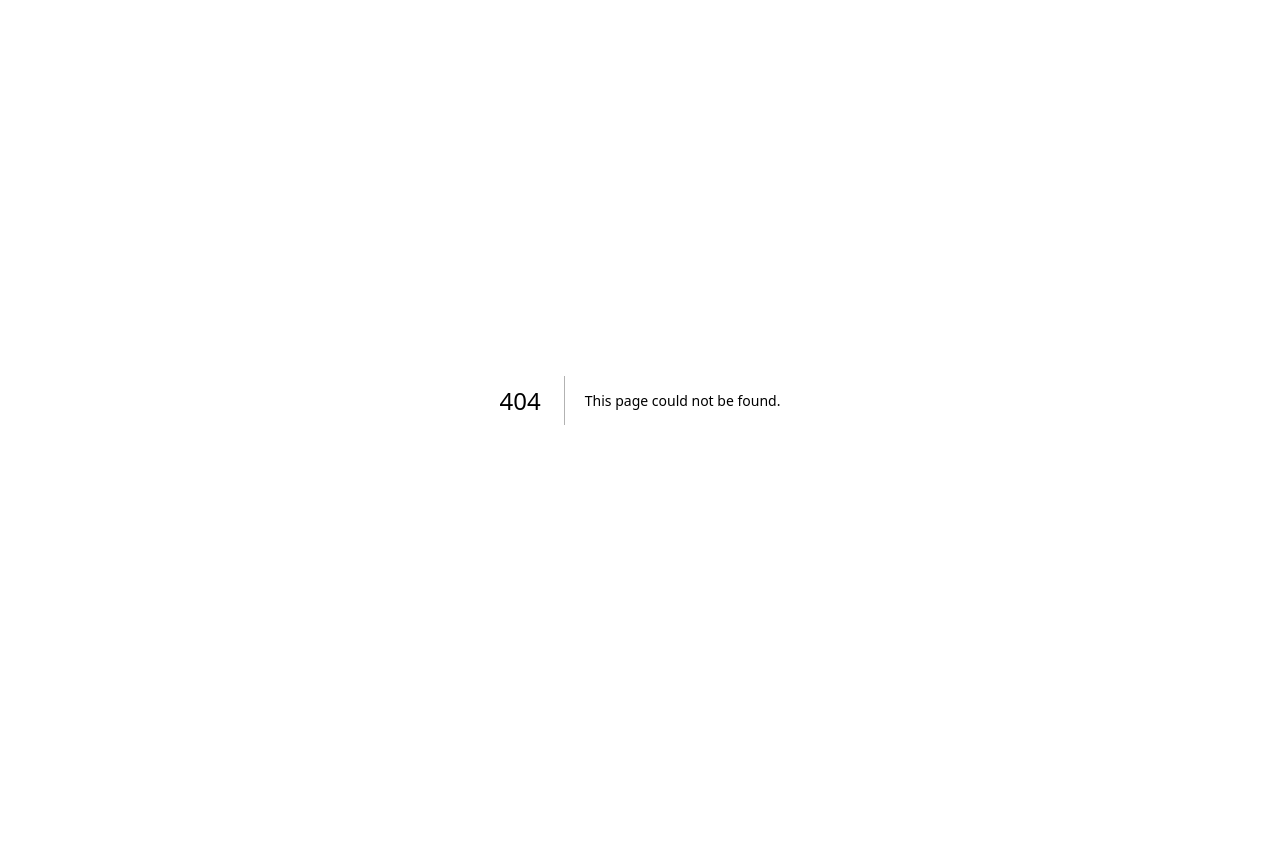
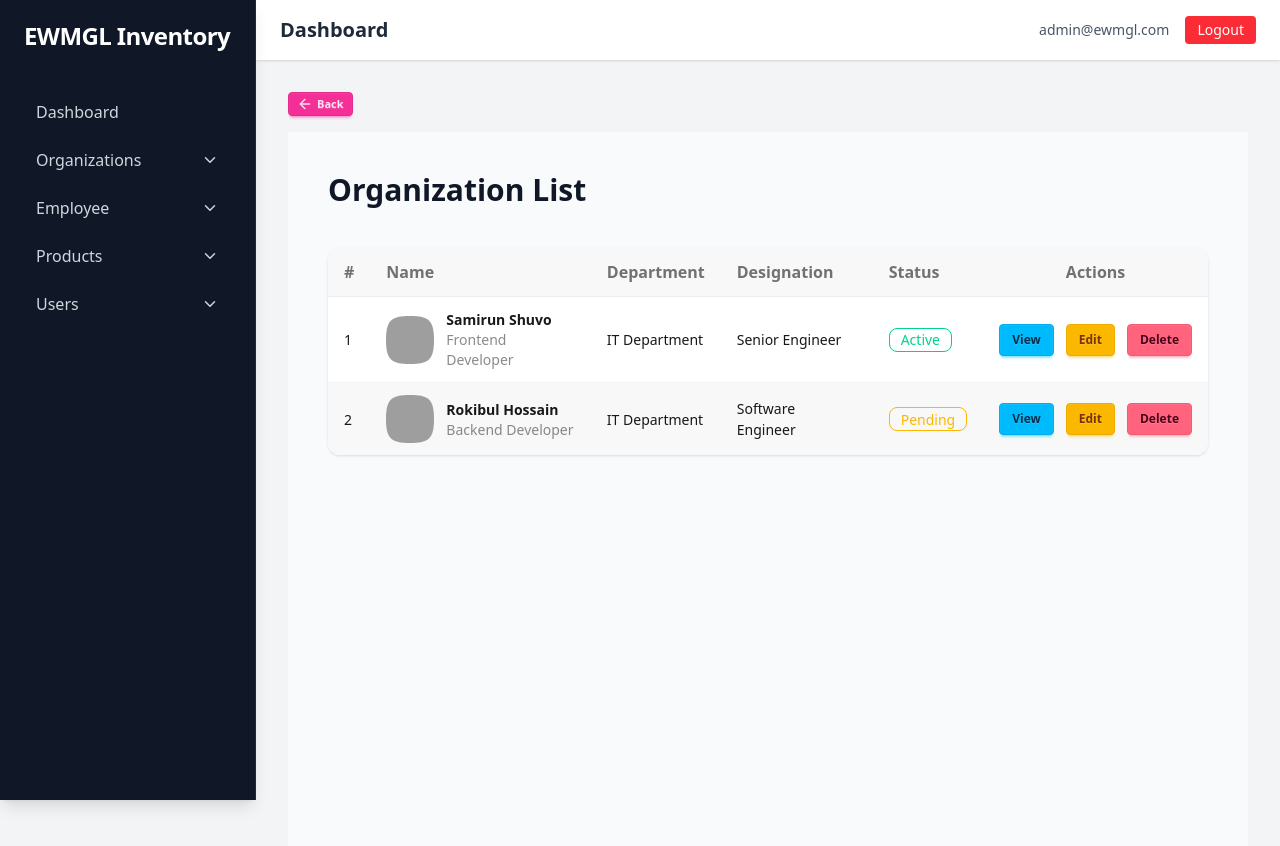
Before and after one commit to Samirun-Shuvo/inventory_ewmgl, a Next.js app: page /dashboard/organizations in a window 1280 px wide. Before the commit this address had no page. Shown: the top 846 px of the page. Before the commit the page ends 800 px from the top, so only its background shows below. Built offline with nearby package versions, Linux system fonts and the light colour scheme; grey boxes are pictures that could not be loaded.

Commit message:
feat: add OrganizationsList component and update navigation items

```diff
--- /dev/null
+++ b/src/app/dashboard/organizations/page.jsx
@@ -0,0 +1,92 @@
+import React from "react";
+
+const OrganizationsList = () => {
+  return (
+    <div className="bg-gray-50 min-h-screen p-4 sm:p-6 md:p-10 space-y-10">
+      {/* Header */}
+      <div>
+        <h2 className="text-2xl sm:text-3xl font-bold mb-1 text-gray-900">
+          Organization List
+        </h2>
+      </div>
+
+      <div>
+        <div className="overflow-x-auto bg-base-100 shadow rounded-xl">
+          <table className="table table-zebra w-full">
+            <thead className="bg-base-200 text-base font-semibold">
+              <tr>
+                <th>#</th>
+                <th>Name</th>
+                <th>Department</th>
+                <th>Designation</th>
+                <th>Status</th>
+                <th className="text-center">Actions</th>
+              </tr>
+            </thead>
+            <tbody>
+              <tr>
+                <td>1</td>
+                <td>
+                  <div className="flex items-center gap-3">
+                    <div className="avatar">
+                      <div className="mask mask-squircle w-12 h-12">
+                        <img src="https://placekitten.com/80/80" alt="Avatar" />
+                      </div>
+                    </div>
+                    <div>
+                      <div className="font-bold">Samirun Shuvo</div>
+                      <div className="text-sm opacity-50">Frontend Developer</div>
+                    </div>
+                  </div>
+                </td>
+                <td>IT Department</td>
+                <td>Senior Engineer</td>
+                <td>
+                  <span className="badge badge-success badge-outline">Active</span>
+                </td>
+                <td>
+                  <div className="flex justify-center gap-3">
+                    <button className="btn btn-sm btn-info">View</button>
+                    <button className="btn btn-sm btn-warning">Edit</button>
+                    <button className="btn btn-sm btn-error">Delete</button>
+                  </div>
+                </td>
+              </tr>
+
+              <tr>
+                <td>2</td>
+                <td>
+                  <div className="flex items-center gap-3">
+                    <div className="avatar">
+                      <div className="mask mask-squircle w-12 h-12">
+                        <img src="https://placebear.com/80/80" alt="Avatar" />
+                      </div>
+                    </div>
+                    <div>
+                      <div className="font-bold">Rokibul Hossain</div>
+                      <div className="text-sm opacity-50">Backend Developer</div>
+                    </div>
+                  </div>
+                </td>
+                <td>IT Department</td>
+                <td>Software Engineer</td>
+                <td>
+                  <span className="badge badge-warning badge-outline">Pending</span>
+                </td>
+                <td>
+                  <div className="flex justify-center gap-3">
+                    <button className="btn btn-sm btn-info">View</button>
+                    <button className="btn btn-sm btn-warning">Edit</button>
+                    <button className="btn btn-sm btn-error">Delete</button>
+                  </div>
+                </td>
+              </tr>
+            </tbody>
+          </table>
+        </div>
+      </div>
+    </div>
+  );
+};
+
+export default OrganizationsList;
--- a/src/constants/navItems.js
+++ b/src/constants/navItems.js
@@ -1,5 +1,13 @@
 export const navItems = [
   { name: "Dashboard", href: "/dashboard" },
+  {
+    name: "Organizations",
+    href: "/dashboard/organizations",
+    submenu: [
+      { name: "Organizations List", href: "/dashboard/organizations" },
+      // { name: "Add Organization", href: "/dashboard/employee/add" },
+    ],
+  },
   {
     name: "Employee",
     href: "/dashboard/employee",
```
